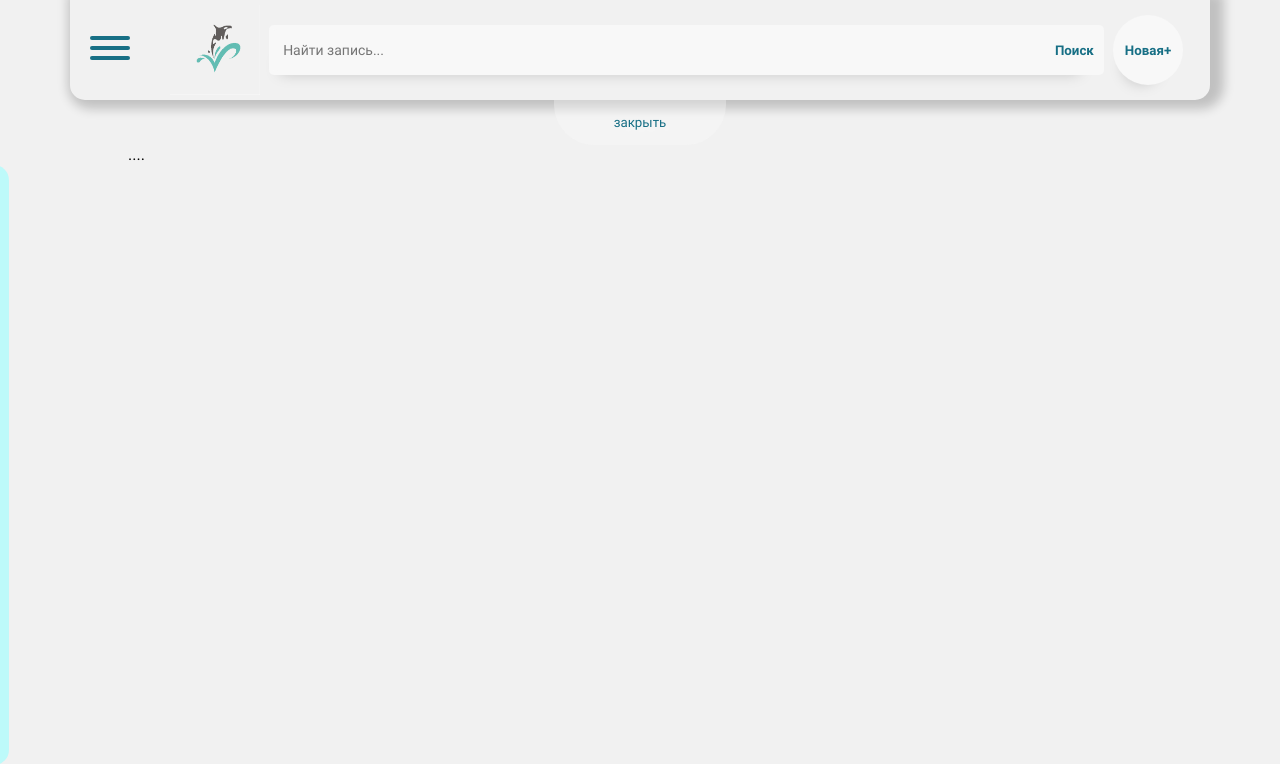
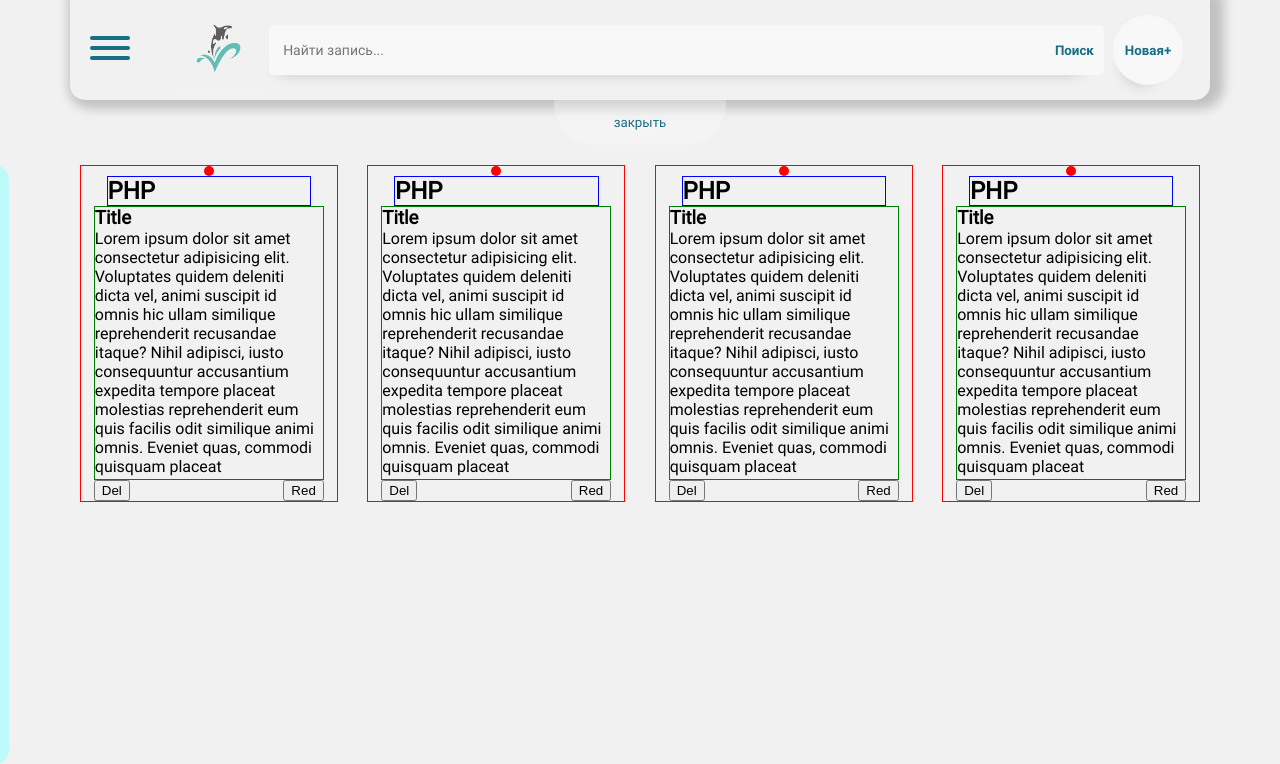
Before and after one commit to phoenix966/my_note, a PHP site: page / in a window 1280 px wide. Shown: the top 764 px of the page. Run offline with PHP 8.4, Linux system fonts and the light colour scheme.

Commit message:
add basic structure posts

```diff
--- a/css/style.css
+++ b/css/style.css
@@ -69,6 +69,7 @@ html {
 .container {
   margin: 0 auto;
   max-width: 1140px;
+  padding: 0 10px;
 }
 
 body {
@@ -339,8 +340,53 @@ html {
 .blog__sidebar--active {
   transform: translateX(0);
 }
+.blog__list {
+  display: flex;
+  justify-content: space-between;
+  list-style-type: none;
+  margin: 0;
+  padding: 0;
+}
 .blog__posts {
-  padding: 0 10%;
+  padding-top: 20px;
+}
+.blog__post {
+  position: relative;
+  display: flex;
+  flex-direction: column;
+  justify-content: space-between;
+  flex: 0 1 23%;
+  border: 1px solid red;
+  min-height: 300px;
+}
+.blog__pin {
+  margin: 0 auto;
+  width: 10px;
+  height: 10px;
+  border-radius: 50%;
+  background: red;
+  margin: 0 auto;
+}
+.blog__category {
+  width: 80%;
+  border: 1px solid blue;
+  margin: 0 auto;
+}
+.blog__info {
+  text-align: left;
+  width: 90%;
+  margin: 0 auto;
+  border: 1px solid green;
+}
+.blog__wrap {
+  display: flex;
+  justify-content: space-between;
+  width: 90%;
+  margin: 0 auto;
+}
+.blog__text {
+  max-height: 250px;
+  overflow: scroll;
 }
 
 /*# sourceMappingURL=style.css.map */
--- a/index.html
+++ b/index.html
@@ -39,7 +39,74 @@
     </header>
     <section class="blog">
       <div class="blog__posts">
-        ....
+        <div class="container blog__container">
+          <ul class="blog__list">
+            <li class="blog__post">
+              <div class="blog__head">
+                <div class="blog__pin"></div>
+                <h2 class="blog__category">PHP</h2>
+              </div>
+              <div class="blog__info">
+                <h3 class="blog__title">Title</h3>
+                <p class="blog__text">
+                    Lorem ipsum dolor sit amet consectetur adipisicing elit. Voluptates quidem deleniti dicta vel, animi suscipit id omnis hic ullam similique reprehenderit recusandae itaque? Nihil adipisci, iusto consequuntur accusantium expedita tempore placeat molestias reprehenderit eum quis facilis odit similique animi omnis. Eveniet quas, commodi quisquam placeat necessitatibus itaque suscipit ipsum expedita impedit laboriosam, iusto accusamus? Autem, ipsum explicabo numquam ut aperiam nam a culpa, error reprehenderit quo hic. Molestias, molestiae nisi nihil commodi enim porro quo deleniti harum? Reiciendis suscipit rem nostrum in sed tempore quia dolore voluptate atque voluptatibus? Tempora asperiores aliquam quae sunt dicta aliquid voluptates nam nesciunt architecto.
+                </p>
+              </div>
+              <div class="blog__wrap">
+                <button class="blog__btn">Del</button>
+                <button class="blog__btn">Red</button>
+              </div>
+            </li>
+            <li class="blog__post">
+              <div class="blog__head">
+                <div class="blog__pin"></div>
+                <h2 class="blog__category">PHP</h2>
+              </div>
+              <div class="blog__info">
+                <h3 class="blog__title">Title</h3>
+                <p class="blog__text">
+                    Lorem ipsum dolor sit amet consectetur adipisicing elit. Voluptates quidem deleniti dicta vel, animi suscipit id omnis hic ullam similique reprehenderit recusandae itaque? Nihil adipisci, iusto consequuntur accusantium expedita tempore placeat molestias reprehenderit eum quis facilis odit similique animi omnis. Eveniet quas, commodi quisquam placeat necessitatibus itaque suscipit ipsum expedita impedit laboriosam, iusto accusamus? Autem, ipsum explicabo numquam ut aperiam nam a culpa, error reprehenderit quo hic. Molestias, molestiae nisi nihil commodi enim porro quo deleniti harum? Reiciendis suscipit rem nostrum in sed tempore quia dolore voluptate atque voluptatibus? Tempora asperiores aliquam quae sunt dicta aliquid voluptates nam nesciunt architecto.
+                </p>
+              </div>
+              <div class="blog__wrap">
+                <button class="blog__btn">Del</button>
+                <button class="blog__btn">Red</button>
+              </div>
+            </li>
+            <li class="blog__post">
+              <div class="blog__head">
+                <div class="blog__pin"></div>
+                <h2 class="blog__category">PHP</h2>
+              </div>
+              <div class="blog__info">
+                <h3 class="blog__title">Title</h3>
+                <p class="blog__text">
+                    Lorem ipsum dolor sit amet consectetur adipisicing elit. Voluptates quidem deleniti dicta vel, animi suscipit id omnis hic ullam similique reprehenderit recusandae itaque? Nihil adipisci, iusto consequuntur accusantium expedita tempore placeat molestias reprehenderit eum quis facilis odit similique animi omnis. Eveniet quas, commodi quisquam placeat necessitatibus itaque suscipit ipsum expedita impedit laboriosam, iusto accusamus? Autem, ipsum explicabo numquam ut aperiam nam a culpa, error reprehenderit quo hic. Molestias, molestiae nisi nihil commodi enim porro quo deleniti harum? Reiciendis suscipit rem nostrum in sed tempore quia dolore voluptate atque voluptatibus? Tempora asperiores aliquam quae sunt dicta aliquid voluptates nam nesciunt architecto.
+                </p>
+              </div>
+              <div class="blog__wrap">
+                <button class="blog__btn">Del</button>
+                <button class="blog__btn">Red</button>
+              </div>
+            </li>
+            <li class="blog__post">
+              <div class="blog__head">
+                <div class="blog__pin"></div>
+                <h2 class="blog__category">PHP</h2>
+              </div>
+              <div class="blog__info">
+                <h3 class="blog__title">Title</h3>
+                <p class="blog__text">
+                    Lorem ipsum dolor sit amet consectetur adipisicing elit. Voluptates quidem deleniti dicta vel, animi suscipit id omnis hic ullam similique reprehenderit recusandae itaque? Nihil adipisci, iusto consequuntur accusantium expedita tempore placeat molestias reprehenderit eum quis facilis odit similique animi omnis. Eveniet quas, commodi quisquam placeat necessitatibus itaque suscipit ipsum expedita impedit laboriosam, iusto accusamus? Autem, ipsum explicabo numquam ut aperiam nam a culpa, error reprehenderit quo hic. Molestias, molestiae nisi nihil commodi enim porro quo deleniti harum? Reiciendis suscipit rem nostrum in sed tempore quia dolore voluptate atque voluptatibus? Tempora asperiores aliquam quae sunt dicta aliquid voluptates nam nesciunt architecto.
+                </p>
+              </div>
+              <div class="blog__wrap">
+                <button class="blog__btn">Del</button>
+                <button class="blog__btn">Red</button>
+              </div>
+            </li>
+          </ul>
+        </div>
       </div>
       <div class="blog__overlay"></div>
       <div class="blog__sidebar">
--- a/sass/parts/_blog.sass
+++ b/sass/parts/_blog.sass
@@ -32,19 +32,47 @@
       width: 35%
     &--active
       transform: translateX(0)
-  // &__scroll
-  //   position: absolute
-  //   top: 50%
-  //   right: -58px
-  //   height: 30px
-  //   border-top-right-radius: 15px
-  //   border-top-left-radius: 15px
-  //   border: none
-  //   background: var(--color-btn)
-  //   transform: rotateZ(90deg)
-  //   cursor: pointer
-  //   font-family: var(--font-regular)
-  //   font-size: 14px
-  //   color: var(--color-second)
+  &__list
+    display: flex
+    justify-content: space-between
+    list-style-type: none
+    margin: 0
+    padding: 0
   &__posts
-    padding: 0 10%
+    padding-top: 20px
+  &__post
+    position: relative
+    display: flex
+    flex-direction: column
+    justify-content: space-between
+    flex: 0 1 23%
+    border: 1px solid red
+    min-height: 300px
+  &__pin
+    // position: absolute
+    // top: -15px
+    // right: 0
+    // left: 0
+    margin: 0 auto
+    width: 10px
+    height: 10px
+    border-radius: 50%
+    background: red
+    margin: 0 auto
+  &__category
+    width: 80%
+    border: 1px solid blue
+    margin: 0 auto
+  &__info
+    text-align: left
+    width: 90%
+    margin: 0 auto
+    border: 1px solid green
+  &__wrap
+    display: flex
+    justify-content: space-between
+    width: 90%
+    margin: 0 auto
+  &__text
+    max-height: 250px
+    overflow: scroll
--- a/sass/parts/_default.sass
+++ b/sass/parts/_default.sass
@@ -16,6 +16,7 @@ html
 .container
   margin: 0 auto
   max-width: 1140px
+  padding: 0 10px
 body
   min-width: 320px
   background: #f1f1f1
```
Also changed, not shown: 1 other file.
